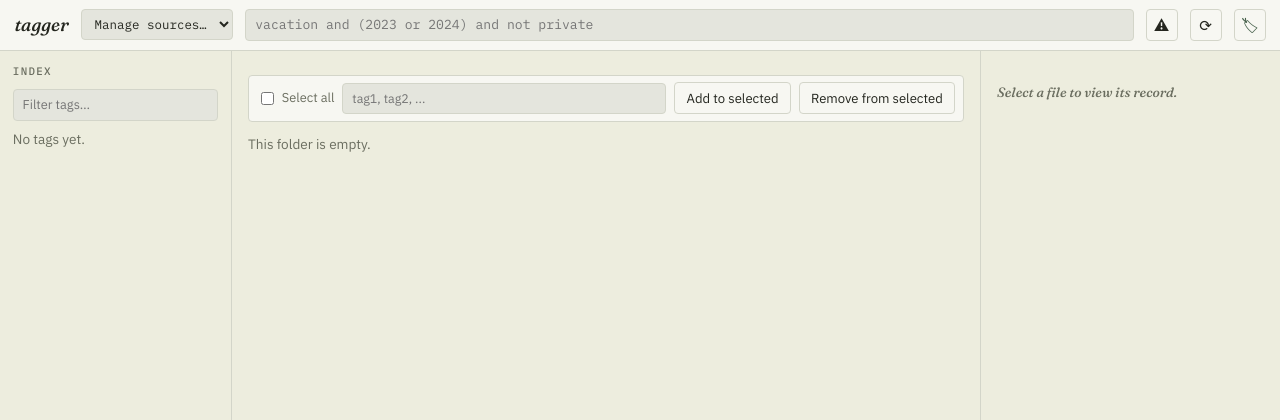
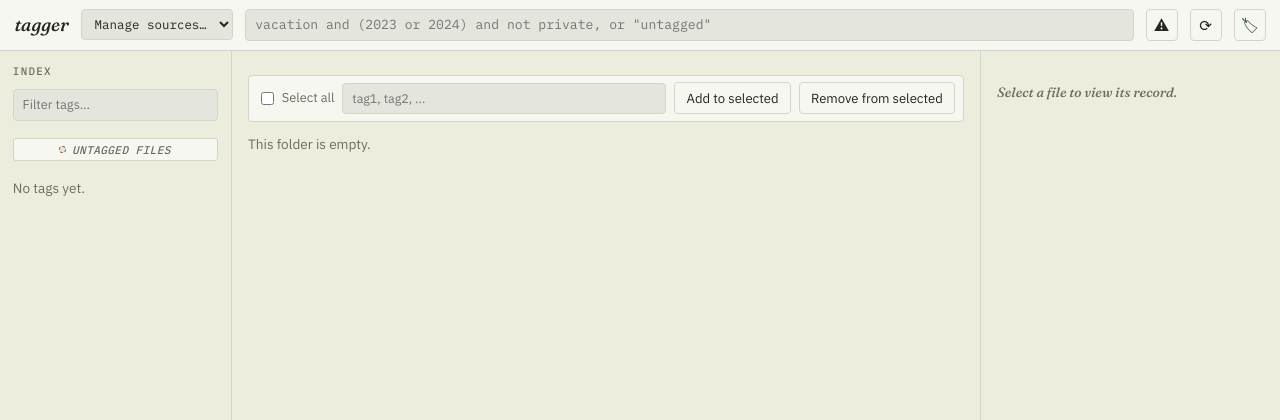
Before and after one commit to sameer-n012/tagger, a FastAPI app: template src/tagger/templates/browse.html in a window 1280 px wide. Shown: the top 420 px of the page. Run offline with FastAPI, Linux system fonts and the light colour scheme; the template is opened without the code that fills it, so the values that code supplies are empty.

Commit message:
Add an "untagged" search term for finding files with no tags
tags.untagged_file_ids() backs a reserved `untagged` keyword in the
search resolver (files.py) -- unless the user has a real tag literally
named "untagged", which takes precedence so this never shadows an
existing tag. Also added a quick-access "Untagged files" link in the
left panel and mentioned the keyword in the search bar's placeholder.

```diff
--- a/src/tagger/routes/files.py
+++ b/src/tagger/routes/files.py
@@ -88,6 +88,9 @@ def _list_directory(
     return sorted(subdirs), direct_files
 
 
+_UNTAGGED_TERM = "untagged"
+
+
 def _search_files(conn: sqlite3.Connection, query: str) -> list[sqlite3.Row]:
     expr = search_module.parse(query)
     universe = {
@@ -95,6 +98,14 @@ def _search_files(conn: sqlite3.Connection, query: str) -> list[sqlite3.Row]:
     }
 
     def resolver(tag_name: str) -> set[int]:
+        # Reserved keyword for "no tags at all" -- unless the user has
+        # actually created a real tag named "untagged", in which case that
+        # takes precedence and behaves like any other tag search.
+        if (
+            tag_name.strip().lower() == _UNTAGGED_TERM
+            and tags_module.get_tag_by_name(conn, tag_name) is None
+        ):
+            return tags_module.untagged_file_ids(conn)
         tag_ids = tags_module.resolve_search_tag_ids(conn, tag_name)
         return tags_module.file_ids_with_any_tag(conn, tag_ids)
 
--- a/src/tagger/static/style.css
+++ b/src/tagger/static/style.css
@@ -144,6 +144,17 @@ input[type="text"]:focus, input[type="search"]:focus, select:focus { background:
 .tag-chip.is-supertag { border-left: 3px solid var(--ochre); }
 .tag-chip.is-supertag::before { border-color: var(--ochre); }
 a.tag-chip:hover { text-decoration: none; border-color: var(--moss); color: var(--moss); }
+
+.untagged-chip {
+  display: flex;
+  justify-content: center;
+  width: 100%;
+  margin: 0.5rem 0;
+  color: var(--ink-muted);
+  font-style: italic;
+}
+.untagged-chip::before { border-color: var(--brick); border-style: dashed; }
+.untagged-chip:hover { color: var(--brick); border-color: var(--brick); }
 
 .chip-remove {
   border: none;
--- a/src/tagger/templates/browse.html
+++ b/src/tagger/templates/browse.html
@@ -17,7 +17,7 @@
 
     <form method="get" action="/sources/{{ source.id }}/browse" class="search-form">
       <input type="search" name="q" value="{{ q }}"
-             placeholder='vacation and (2023 or 2024) and not private'>
+             placeholder='vacation and (2023 or 2024) and not private, or "untagged"'>
     </form>
 
     <button type="button" class="icon-btn" title="Missing files"
@@ -36,6 +36,7 @@
     <div class="eyebrow">Index</div>
     <input type="text" class="tag-filter" placeholder="Filter tags…"
            oninput="taggerFilterTags(this.value)">
+    <a class="tag-chip untagged-chip" href="/sources/{{ source.id }}/browse?q=untagged">Untagged files</a>
     <ul class="tag-index-list" id="tag-index-list">
       {% for tag in all_tags %}
         <li>
```
Also changed, not shown: src/tagger/tags.py (+8 -0 lines), tests/test_routes.py (+16 -0 lines), tests/test_tags.py (+9 -0 lines).
